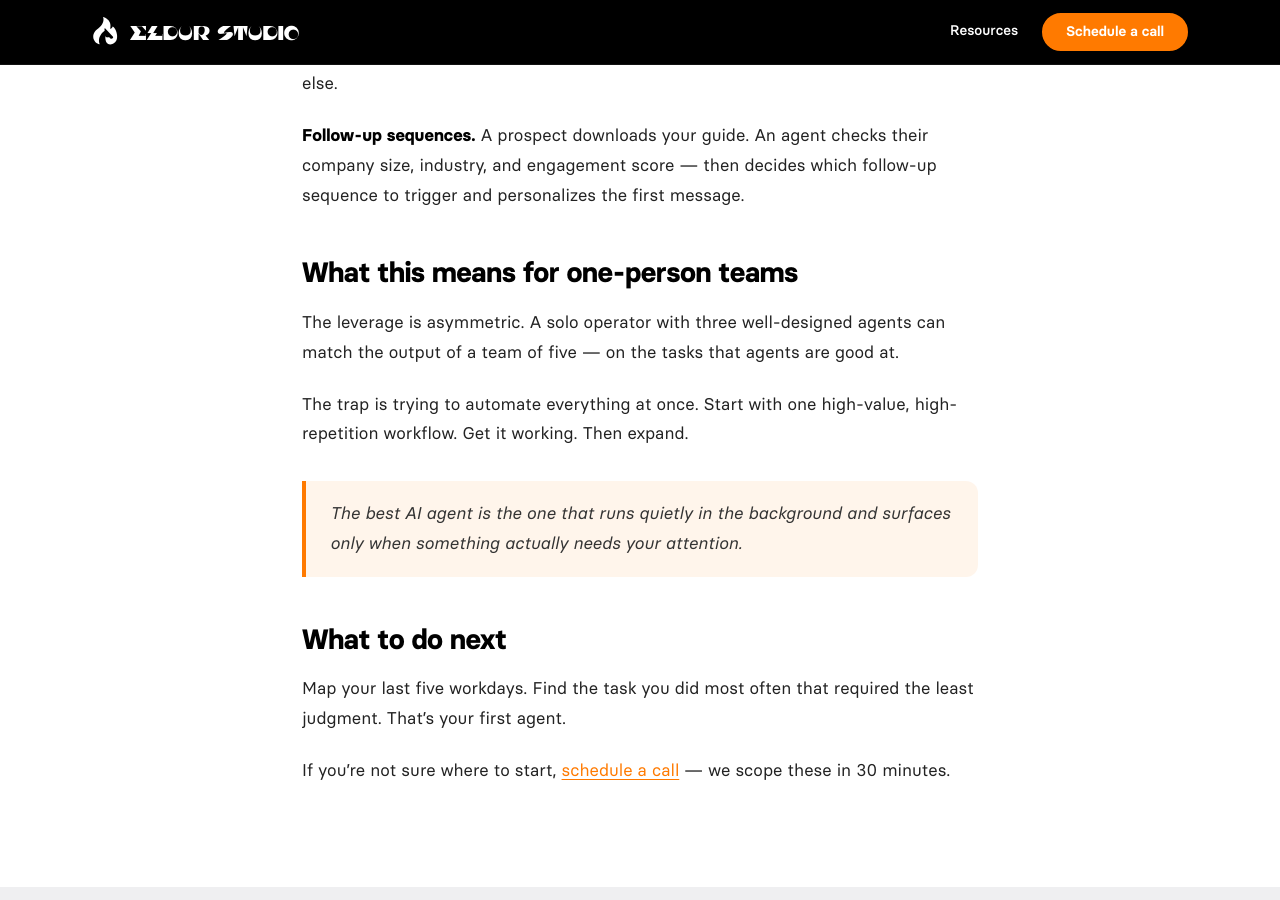
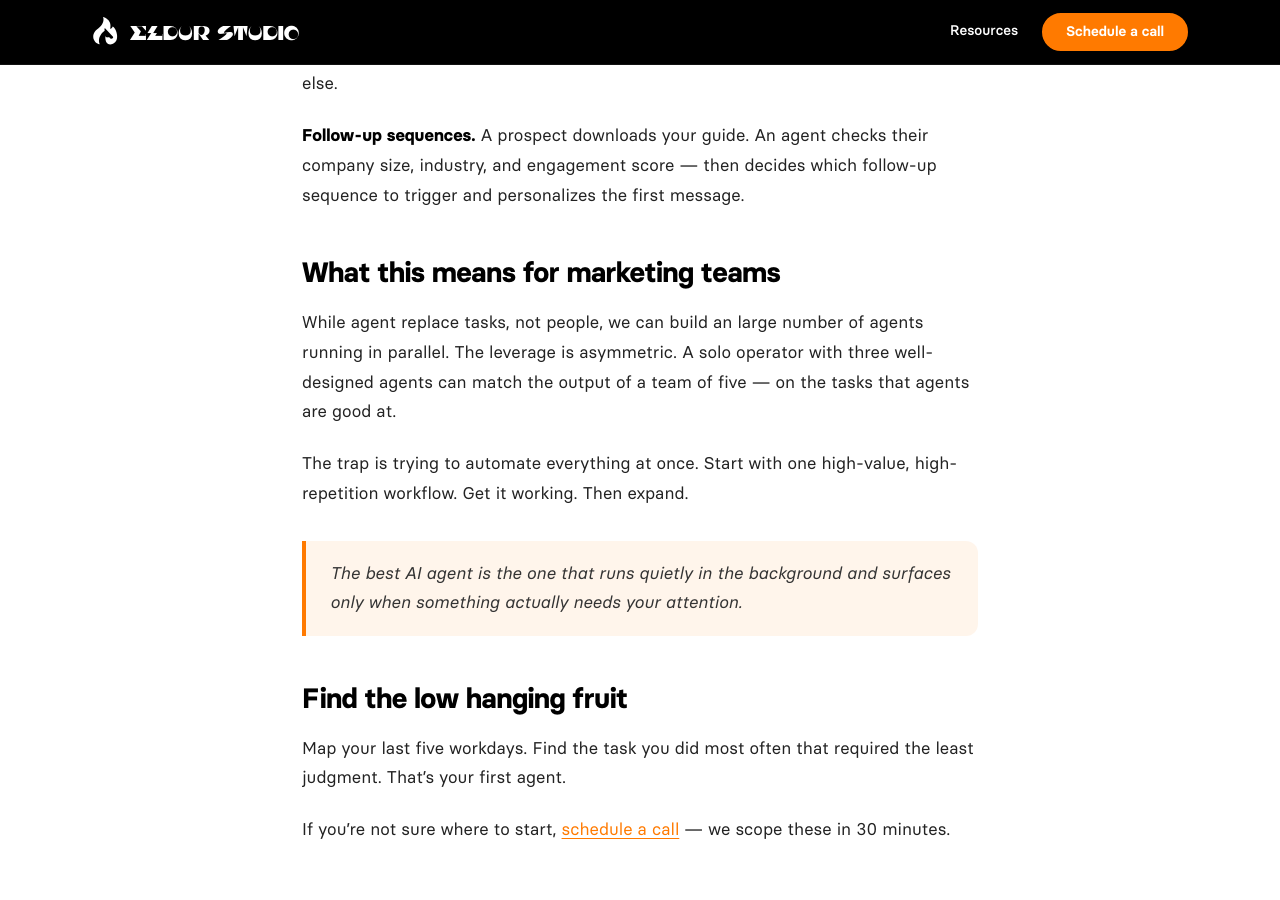
Before and after one commit to UberVero/ES2website, a Jekyll site: the page built from _posts/2026-03-04-ai-agents-b2b-marketing.md, in a window 1280 px wide and 900 px high, scrolled down 1492 px. Built offline with Jekyll 4.4.1, drawn with Linux system fonts in a browser that asks for light colours; comment, search, counter and statistics services are not loaded.

Commit message:
chore: sync posts from Notion [skip ci]

```diff
--- a/_posts/2026-03-04-ai-agents-b2b-marketing.md
+++ b/_posts/2026-03-04-ai-agents-b2b-marketing.md
@@ -49,17 +49,17 @@ The difference from a simple automation: agents handle ambiguity. They don't jus
 **Follow-up sequences.** A prospect downloads your guide. An agent checks their company size, industry, and engagement score — then decides which follow-up sequence to trigger and personalizes the first message.
 
 
-## What this means for one-person teams
+## What this means for marketing teams
 
 
-The leverage is asymmetric. A solo operator with three well-designed agents can match the output of a team of five — on the tasks that agents are good at.
+While agent replace tasks, not people, we can build an large number of agents running in parallel. The leverage is asymmetric. A solo operator with three well-designed agents can match the output of a team of five — on the tasks that agents are good at.
 
 
 The trap is trying to automate everything at once. Start with one high-value, high-repetition workflow. Get it working. Then expand.
 
 > The best AI agent is the one that runs quietly in the background and surfaces only when something actually needs your attention.
 
-## What to do next
+## Find the low hanging fruit
 
 
 Map your last five workdays. Find the task you did most often that required the least judgment. That's your first agent.
```
